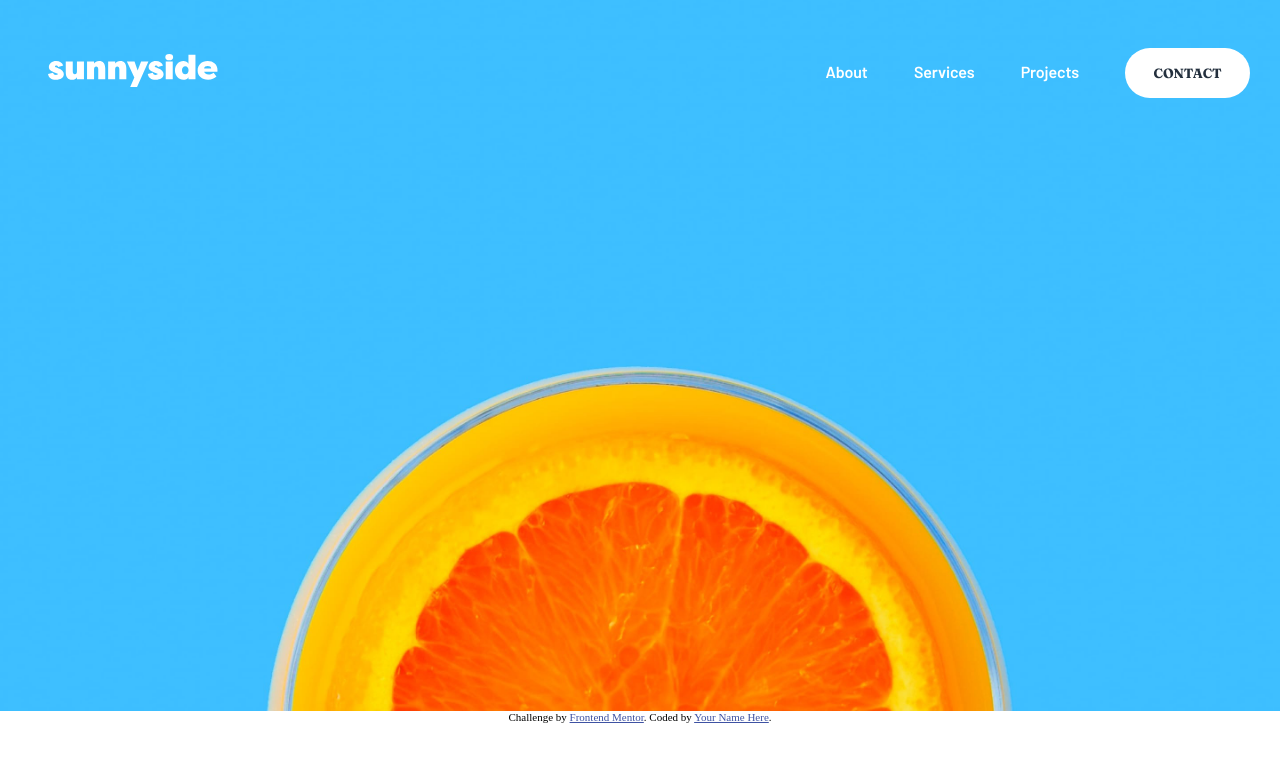
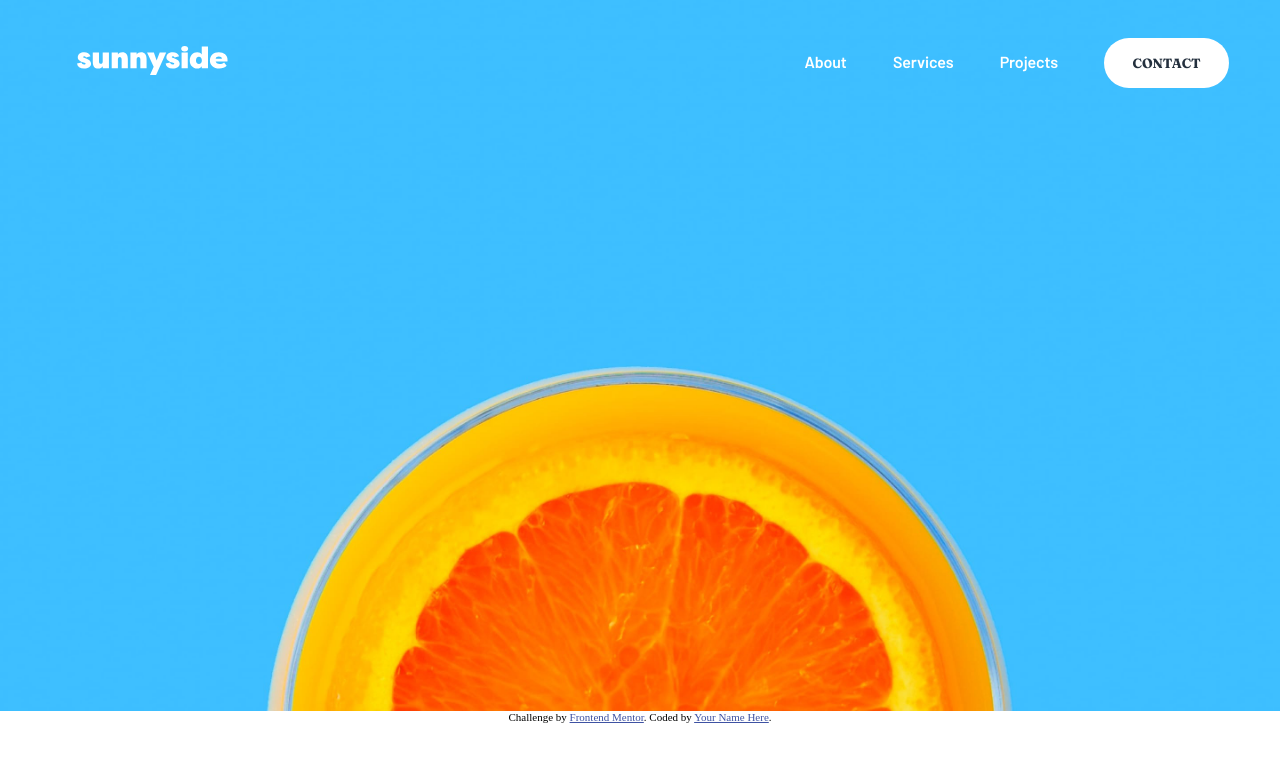
Before and after one commit to rodrigodelascio/Sunnyside-Agency-Website, a plain HTML site: page index.html in a window 1280 px wide. Drawn offline with Linux system fonts and the light colour scheme.

Commit message:
navbar styled

```diff
--- a/styles.css
+++ b/styles.css
@@ -14,16 +14,19 @@ body {
   align-items: center;
   flex-direction: row;
   justify-content: space-between;
-  width: 75.11111rem;
-  height: 3.11111rem;
-  margin: 3rem;
+  min-width: 90%;
+  margin: 3% 6%;
+}
+
+.logo-container img {
+  width: 9.44444rem;
+  height: 1.83333rem;
 }
 
 .navbar-container a {
   color: #fff;
   font-size: 1rem;
   font-family: "Barlow", sans-serif;
-  font-style: normal;
   font-weight: 600;
   line-height: 1.38889rem;
   letter-spacing: -0.00717rem;
@@ -46,9 +49,12 @@ body {
   text-transform: uppercase;
 }
 
-.logo-container img {
-  width: 10.625rem;
-  height: 2.0625rem;
+.navbar-container a:hover {
+  cursor: pointer;
+}
+
+.navbar-container button:hover {
+  cursor: pointer;
 }
 
 .landing-container {
```
